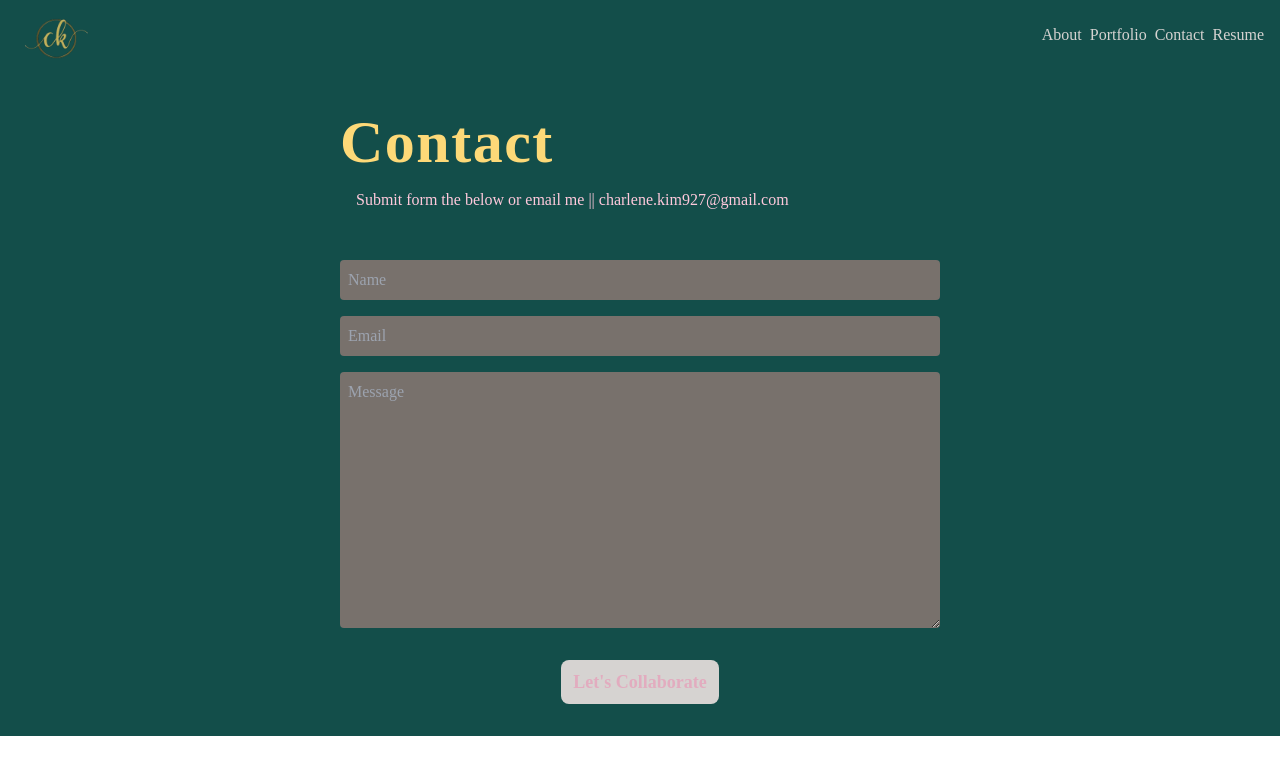
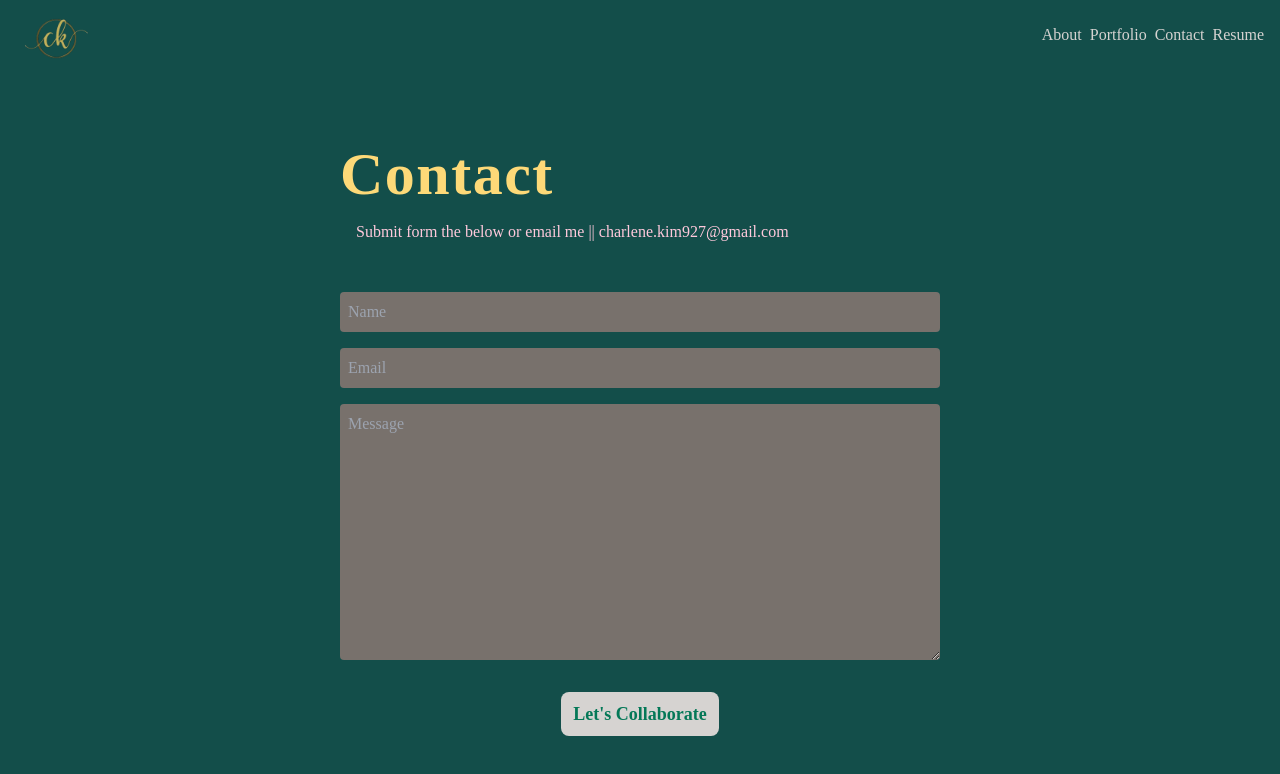
Before and after one commit to VAalchemist/portfolio-imnida, a React (Create React App) app: page /contact in a window 1280 px wide. Shown: the top 774 px of the page. Built offline with nearby package versions, Linux system fonts and the light colour scheme.

Commit message:
fixed hegiht on contact

```diff
--- a/src/components/Contact.jsx
+++ b/src/components/Contact.jsx
@@ -2,7 +2,7 @@ import React from 'react'
 
 const Contact = () => {
   return (
-    <div name="contact" className='w-full h-full bg-teal-900 flex justify-center items-center px-4 pt-28'>
+    <div name="contact" className='w-full h-screen bg-teal-900 flex justify-center items-center px-4 pt-28'>
       <form method="POST" action="https://getform.io/f/de2d0bf5-9f19-40d2-bd26-9f0bff0f15d9" className='flex flex-col max-w-[600px] w-full'>
 
         <div className='pb-8'>
@@ -14,7 +14,7 @@ const Contact = () => {
         <input type="email" placeholder="Email" name="email" className='my-4 p-2 bg-stone-500 rounded'></input>
         <textarea name="message" rows="10" placeholder='Message' className='bg-stone-500 p-2 rounded'></textarea>
 
-        <button className=' px-3 py-2 mx-auto my-8 flex items-center bg-stone-300 rounded-lg text-[#e2acbf] font-bold text-lg hover:bg-stone-400 hover:text-shadow-lg'>Let's Collaborate</button>
+        <button className=' px-3 py-2 mx-auto my-8 flex items-center bg-stone-300 rounded-lg text-emerald-700 font-bold text-lg hover:bg-stone-400 hover:text-shadow-lg'>Let's Collaborate</button>
 
       </form>
 
```
